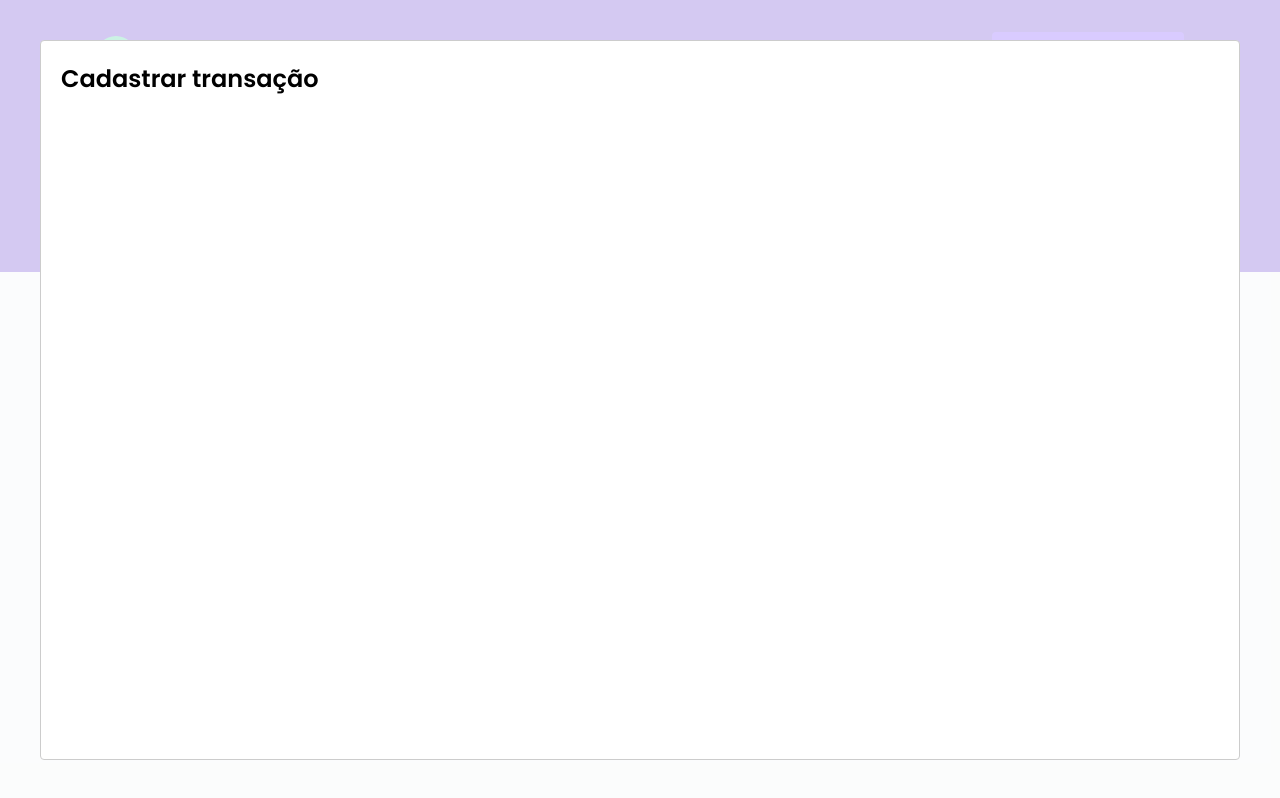
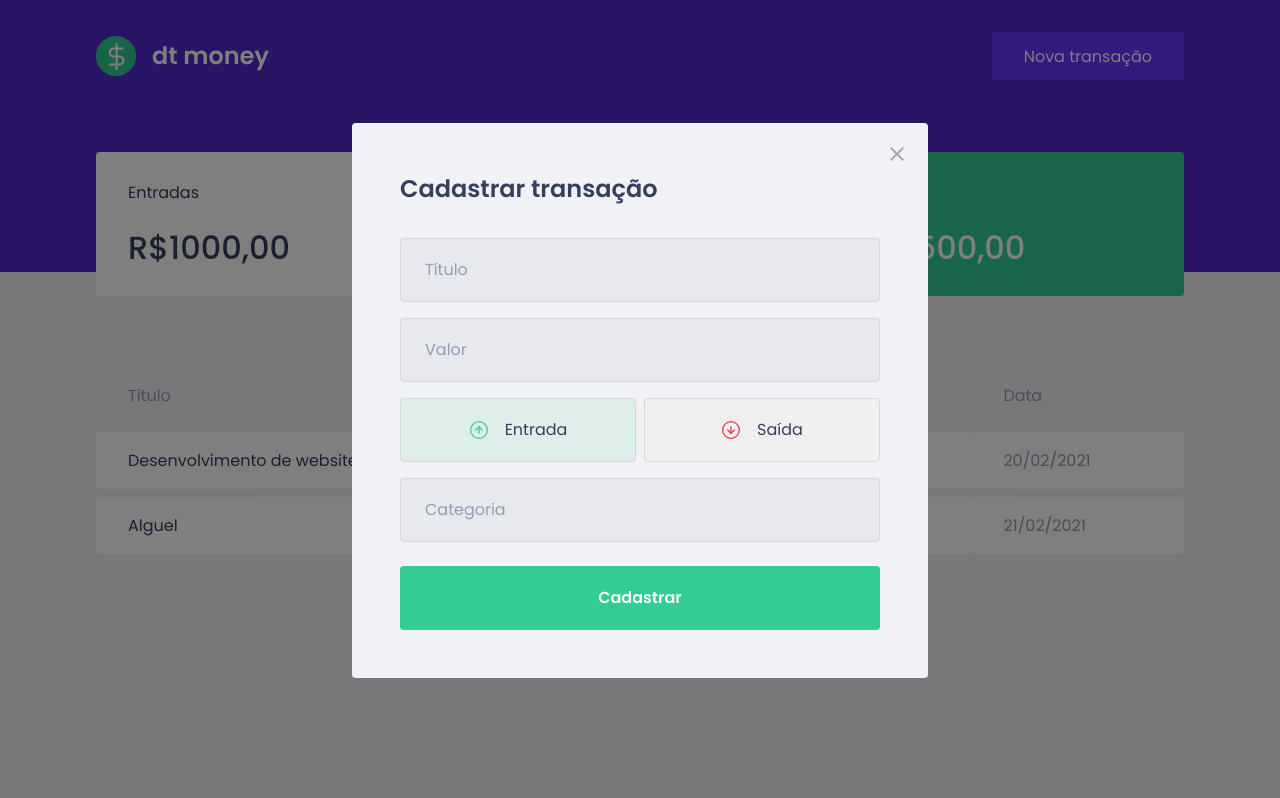
Before and after one commit to GuiSelair/Ignite-dtmoney, a React (Create React App) app: page / in a window 1280 px wide. Both pictures are taken after a click on the button "Nova transação". Built offline with nearby package versions, Linux system fonts and the light colour scheme; no server answers; what miragejs would draw is missing.

Commit message:
Feat: Created NewTransactionModal component

```diff
--- a/src/App.tsx
+++ b/src/App.tsx
@@ -1,12 +1,11 @@
 import { useState } from 'react';
-import Modal from 'react-modal';
 
 import { Dashboard } from "./components/Dashboard";
 import Header from "./components/Header";
+import { NewTransactionModal } from './components/NewTransactionModal';
 
 import GlobalStyles from "./styles/GlobalStyles";
 
-Modal.setAppElement("#root");
 
 export function App() {
   const [isNewTransactionModalOpen, setIsNewTransactionModalOpen] = useState(false);
@@ -26,13 +25,11 @@
         onNewTransactionModalOpen={handleOpenNewTransactionModal}
       />
       <Dashboard />
+      <NewTransactionModal
+        isNewTransactionModalOpen={isNewTransactionModalOpen}
+        onNewTransactionModalClose={handleCloseNewTransactionModal}
+      />
 
-      <Modal
-        isOpen={isNewTransactionModalOpen}
-        onRequestClose={handleCloseNewTransactionModal}
-      >
-        <h2>Cadastrar transação</h2>
-      </Modal>
     </>
   );
 }
--- /dev/null
+++ b/src/components/NewTransactionModal/index.tsx
@@ -0,0 +1,67 @@
+import { useState } from 'react';
+import Modal from 'react-modal';
+
+import closeIMG from '../../assets/close.svg';
+import incomeIMG from '../../assets/entradas.svg';
+import outcomeIMG from '../../assets/saidas.svg';
+
+import { Container, TransactionTypeContainer, RadioBox } from './styles';
+
+interface INewTransactionModal {
+  onNewTransactionModalClose: () => void;
+  isNewTransactionModalOpen: boolean;
+}
+
+export function NewTransactionModal({ isNewTransactionModalOpen, onNewTransactionModalClose }: INewTransactionModal) {
+  const [type, setType] = useState('deposit');
+
+  return (
+    <Modal
+      isOpen={isNewTransactionModalOpen}
+      onRequestClose={onNewTransactionModalClose}
+      overlayClassName="react-modal-overlay"
+      className="react-modal-content"
+    >
+      <button type="button" onClick={onNewTransactionModalClose} className="react-modal-close">
+        <img src={closeIMG} alt="Fechar modal" />
+      </button>
+      <Container>
+        <h2>Cadastrar transação</h2>
+        <input
+          type="text"
+          placeholder="Título"
+        />
+        <input
+          type="number"
+          placeholder="Valor"
+        />
+
+        <TransactionTypeContainer>
+          <RadioBox
+            type="button"
+            onClick={() => setType('deposit')}
+            isChecked={type === 'deposit'}
+            checkedColor='green'
+          >
+            <img src={incomeIMG} alt="Entrada" />
+            <span>Entrada</span>
+          </RadioBox>
+          <RadioBox
+            type="button"
+            onClick={() => setType('withdraw')}
+            isChecked={type === 'withdraw'}
+            checkedColor='red'
+          >
+            <img src={outcomeIMG} alt="Saída" />
+            <span>Saída</span>
+          </RadioBox>
+        </TransactionTypeContainer>
+        <input
+          type="text"
+          placeholder="Categoria"
+        />
+        <button type="submit">Cadastrar</button>
+      </Container>
+    </Modal>
+  )
+}
--- /dev/null
+++ b/src/components/NewTransactionModal/styles.ts
@@ -0,0 +1,99 @@
+import styled from 'styled-components';
+import { transparentize } from 'polished';
+
+interface IRadioBox {
+  isChecked: boolean;
+  checkedColor: 'green' | 'red';
+}
+
+const colors = {
+  green: '#33CC95',
+  red: '#E62E4D',
+}
+
+
+export const Container = styled.form`
+  h2 {
+    color: var(--titles);
+    font-size: 1.5rem;
+    margin-bottom: 2rem;
+  }
+
+  input {
+    width: 100%;
+    padding: 0 1.5rem;
+    height: 4rem;
+    border-radius: 0.25rem;
+    border: 1px solid #d7d7d7;
+    background: #e7e9ee;
+    font-weight:400;
+    font-size: 1rem;
+
+    &::placeholder {
+      color: var(--texts);
+    }
+
+    & + input {
+      margin-top: 1rem;
+    }
+  }
+
+  button[type="submit"] {
+    width: 100%;
+    padding: 0 1.5rem;
+    height: 4rem;
+    background: var(--green);
+    color: #fff;
+    border-radius: 0.25rem;
+    border: 0;
+    font-size: 1rem;
+    font-weight: 600;
+    margin-top: 1.5rem;
+    transition: filter 0.2s;
+
+
+    &:hover{
+      filter: brightness(0.9);
+    }
+  }
+`;
+
+export const TransactionTypeContainer = styled.div`
+  margin: 1rem 0;
+  display: grid;
+  grid-template-columns: 1fr 1fr;
+  gap: 0.5rem;
+
+`;
+
+export const RadioBox = styled.button<IRadioBox>`
+  height: 4rem;
+  border: 1px solid #d7d7d7;
+  border-radius: 0.25rem;
+  background: ${props => props.isChecked
+    ? transparentize(0.9, colors[props.checkedColor])
+    : colors};
+
+  display: flex;
+  align-items: center;
+  justify-content: center;
+  transition: boder-color 0.2s;
+
+
+  &:hover {
+    border-color: #aaa;
+  }
+
+  img {
+    width: 20px;
+    height: 20px;
+  }
+
+  span {
+    display: inline-block;
+    margin-left: 1rem;
+    font-size: 1rem;
+    color: var(--titles);
+  }
+
+`;
--- a/src/styles/GlobalStyles.ts
+++ b/src/styles/GlobalStyles.ts
@@ -11,6 +11,8 @@
     --titles: #363F5F;
     --texts: #969CB3;
     --background: #F0F2F5;
+    --transaction-type-income: ;
+    --transaction-type-outcome: ;
   }
 
   * {
@@ -52,7 +54,39 @@
     cursor: not-allowed;
   }
 
+  .react-modal-overlay {
+    background: rgba(0,0,0,0.5);
+    position: fixed;
+    top: 0;
+    bottom: 0;
+    left: 0;
+    right: 0;
 
+    display: flex;
+    align-items: center;
+    justify-content: center;
+  }
 
+  .react-modal-content {
+    width: 100%;
+    max-width: 576px;
+    background: var(--background);
+    padding: 3rem;
+    position: relative;
+    border-radius: 0.25rem;
+  }
+
+  .react-modal-close {
+    position: absolute;
+    right: 1.5rem;
+    top: 1.5rem;
+    border: 0;
+    background: transparent;
+    transition: filter 0.2s;
+
+    &:hover {
+      filter: brightness(0.8)
+    }
+  }
 
 `;
```
